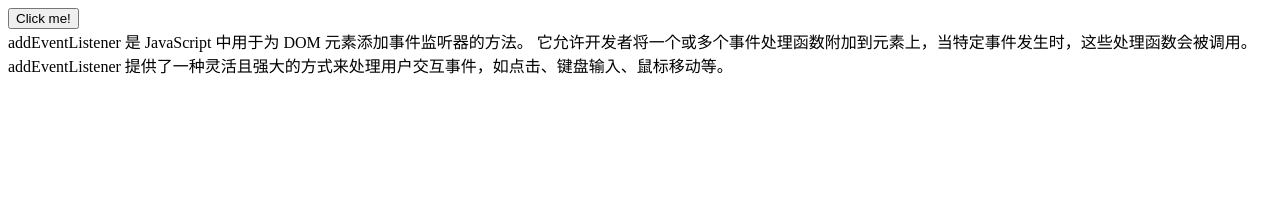
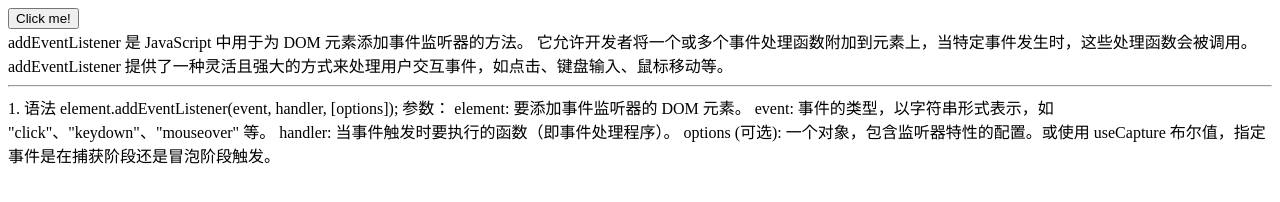
Before and after one commit to maoyln/javascript-collections, a plain HTML site: page 004事件监听/addEventListener.html in a window 1280 px wide. Drawn offline with Linux system fonts and the light colour scheme.

Commit message:
addEventListener监听事件

```diff
--- a/004事件监听/addEventListener.html
+++ b/004事件监听/addEventListener.html
@@ -11,6 +11,16 @@
   addEventListener 是 JavaScript 中用于为 DOM 元素添加事件监听器的方法。
   它允许开发者将一个或多个事件处理函数附加到元素上，当特定事件发生时，这些处理函数会被调用。
   addEventListener 提供了一种灵活且强大的方式来处理用户交互事件，如点击、键盘输入、鼠标移动等。
+</div>
+<hr>
+<div>
+  1. 语法
+    element.addEventListener(event, handler, [options]);
+  参数：
+    element: 要添加事件监听器的 DOM 元素。
+    event: 事件的类型，以字符串形式表示，如 "click"、"keydown"、"mouseover" 等。
+    handler: 当事件触发时要执行的函数（即事件处理程序）。
+    options (可选): 一个对象，包含监听器特性的配置。或使用 useCapture 布尔值，指定事件是在捕获阶段还是冒泡阶段触发。
 </div>
 
 <div>
```
